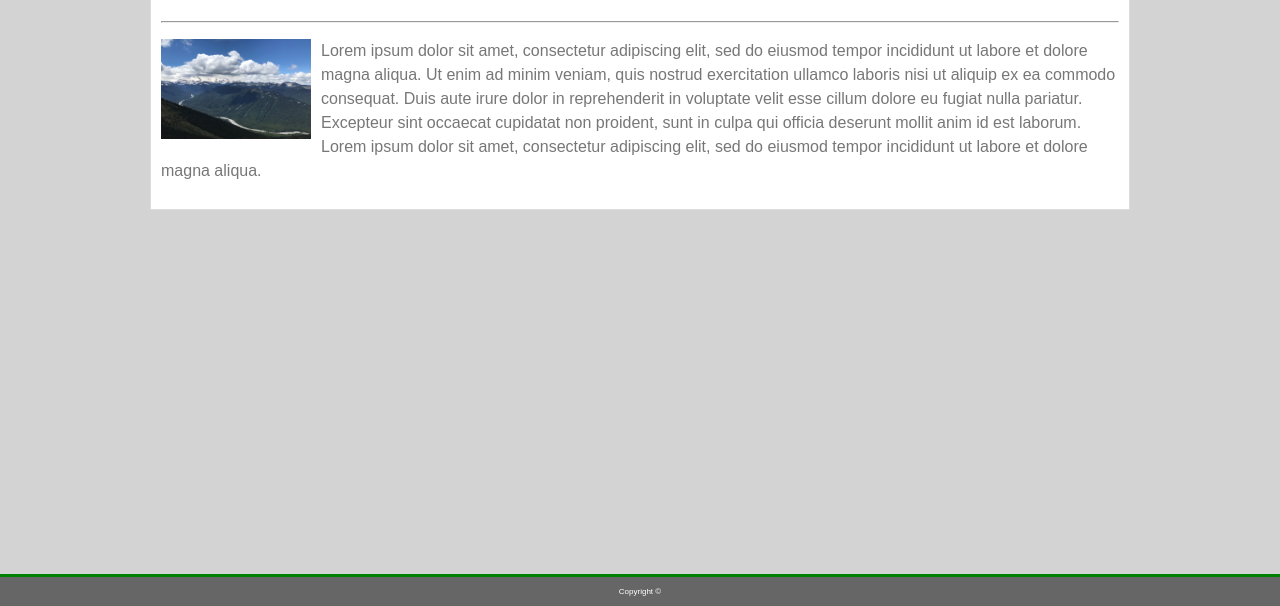
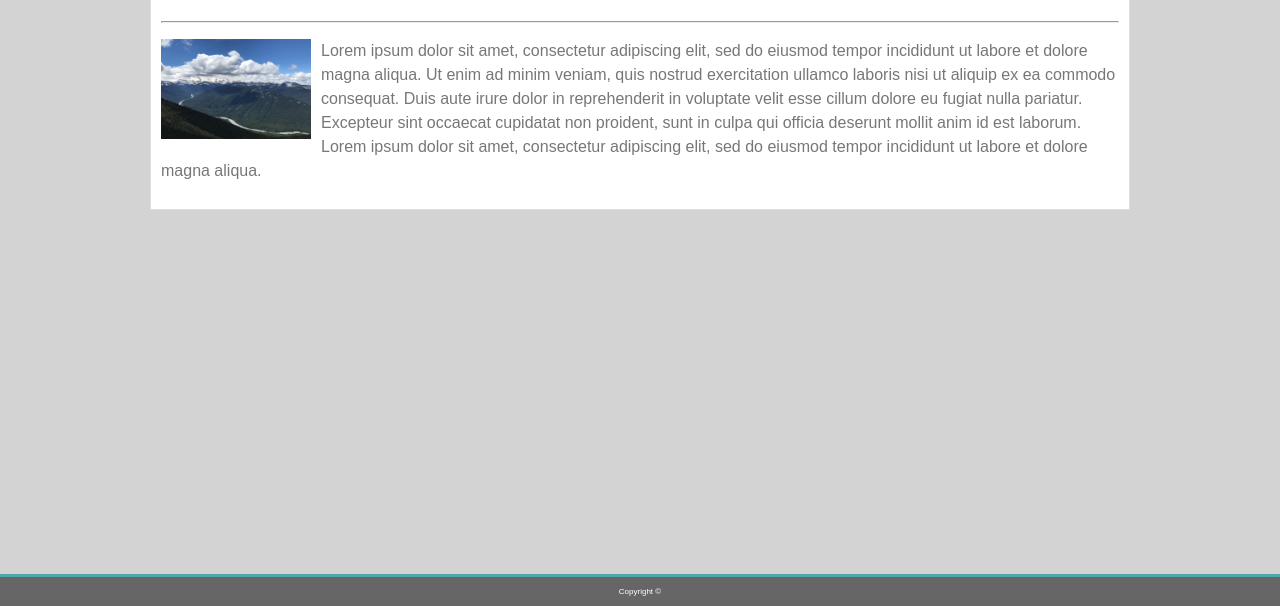
Before and after one commit to Code-SY/Basic-Portfolio, a plain HTML site: page index.html in a window 1280 px wide. Shown: the part 194-800 px from the top of the page. Drawn offline with Linux system fonts and the light colour scheme.

Commit message:
Changed footer border color to #4aaaa5

```diff
--- a/assets/css/style.css
+++ b/assets/css/style.css
@@ -87,7 +87,7 @@ a.navigationLast {
     margin-top: 10px;
     padding-top: 10px;
     padding-bottom: 10px;
-    border-top: 3px green solid;
+    border-top: 3px #4aaaa5 solid;
     font-size: 0.5em;
     position: fixed;
     left: 0;
```
